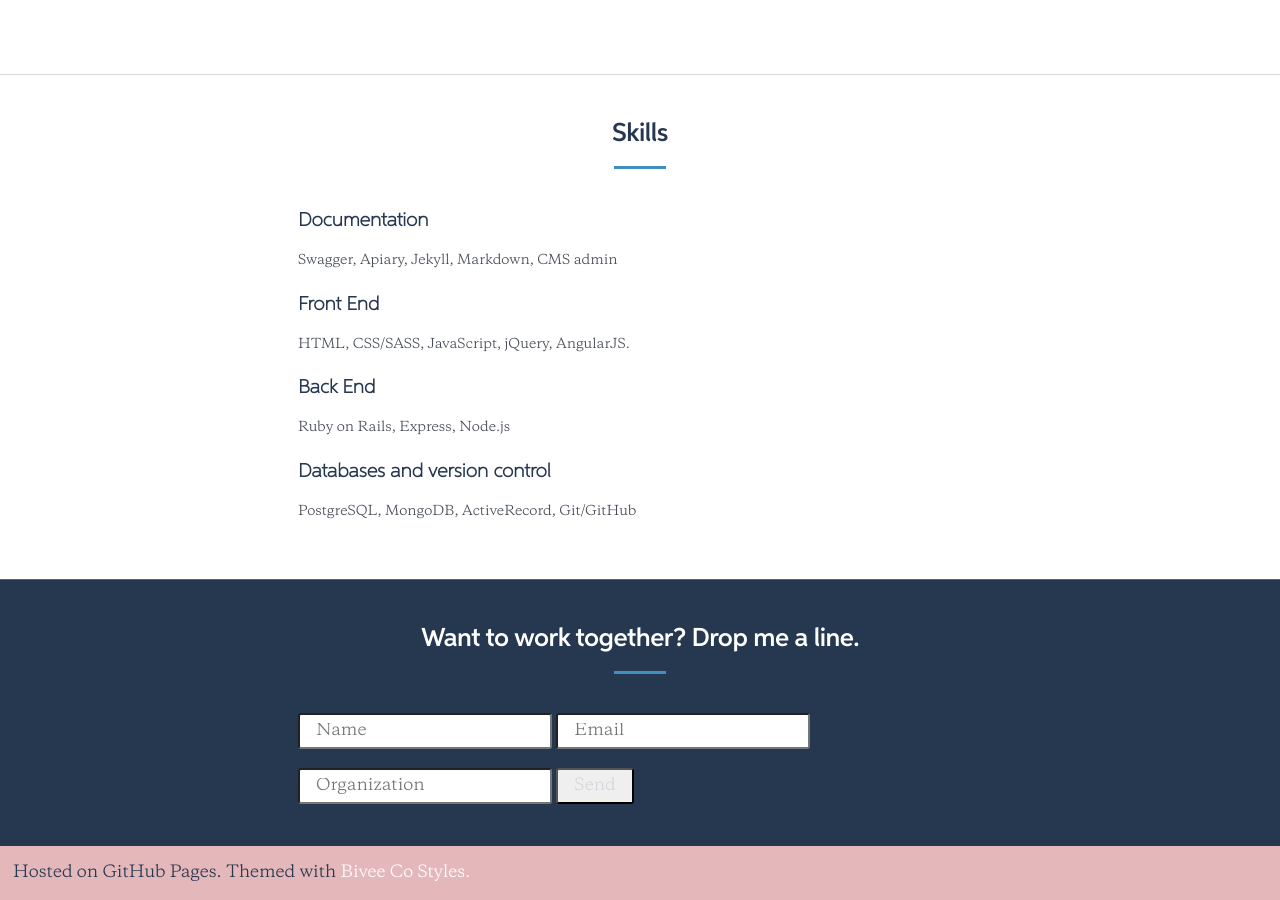
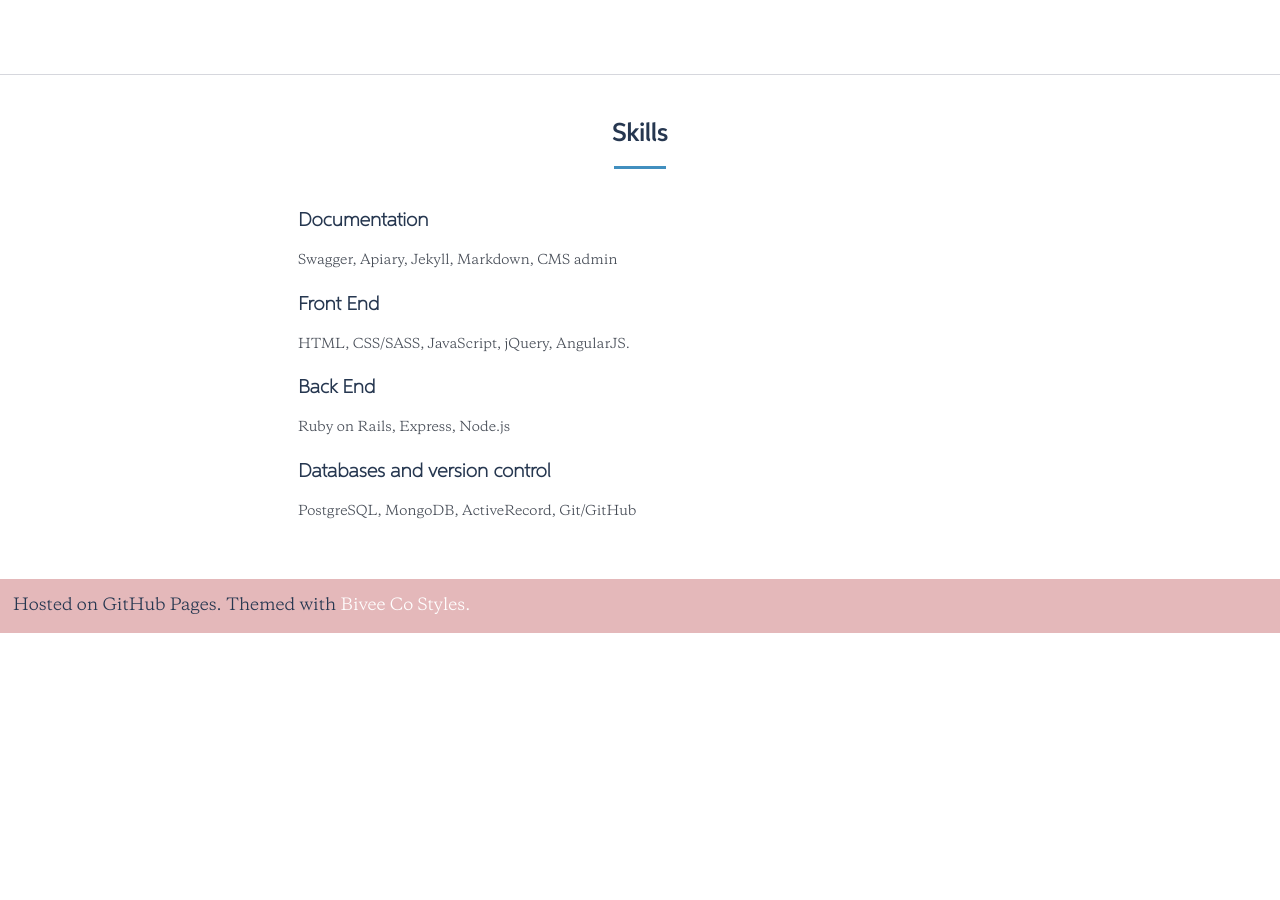
Before and after one commit to schersh/Portfolio-Page, a Jekyll site: the page built from index.html, in a window 1280 px wide and 900 px high, scrolled down 1659 px. Built offline with Jekyll 4.4.1, drawn with Linux system fonts in a browser that asks for light colours; after the commit the page ends 2292 px from its top, so only the background shows below that.

Commit message:
remove form.or

```diff
--- a/index.html
+++ b/index.html
@@ -69,18 +69,7 @@ layout: default
 {% endfor %}
 
 <!-- mailing list form here? use some logic to see if there's a mailing list in _config? -->
-<section class="panel c-theme-reverse">
-  <div class="l-wrapper">
-    <h1 class="h-beta title">Want to work together? Drop me a line.</h1>
-    <form action="//formspree.io/schersh@gmail.com"
-      method="POST">
-    <input type="text" placeholder="Name" name="name">
-    <input type="email" placeholder="Email" name="_replyto">
-    <input type="text" placeholder="Organization" name="name">
-    <input type="submit" value="Send" class="l-margin-top">
-</form>
-  </div>
-</section>
+
 <!-- team members grid -->
 {% if site.data.members %}
 <section class="panel c-well">
```
